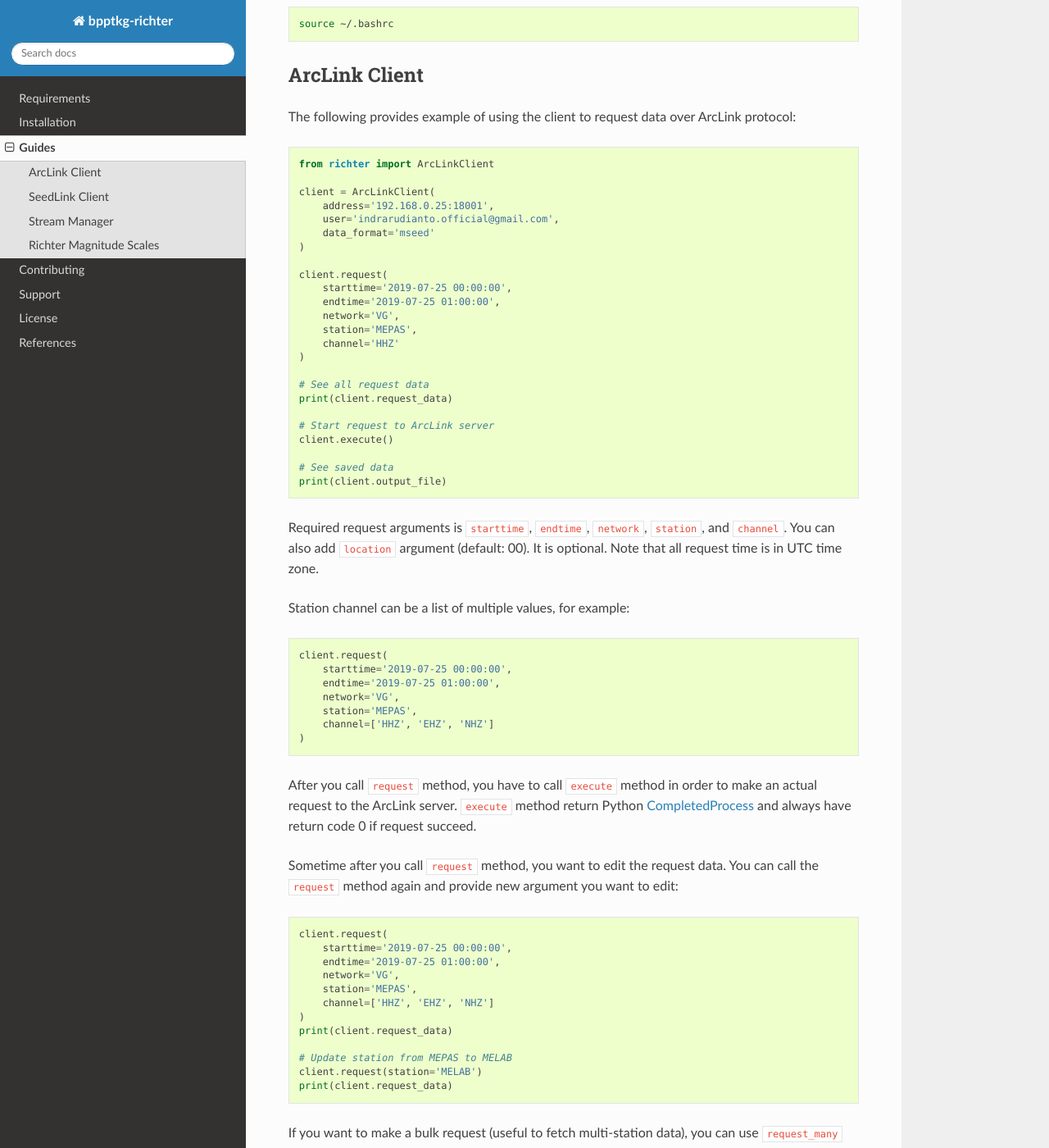
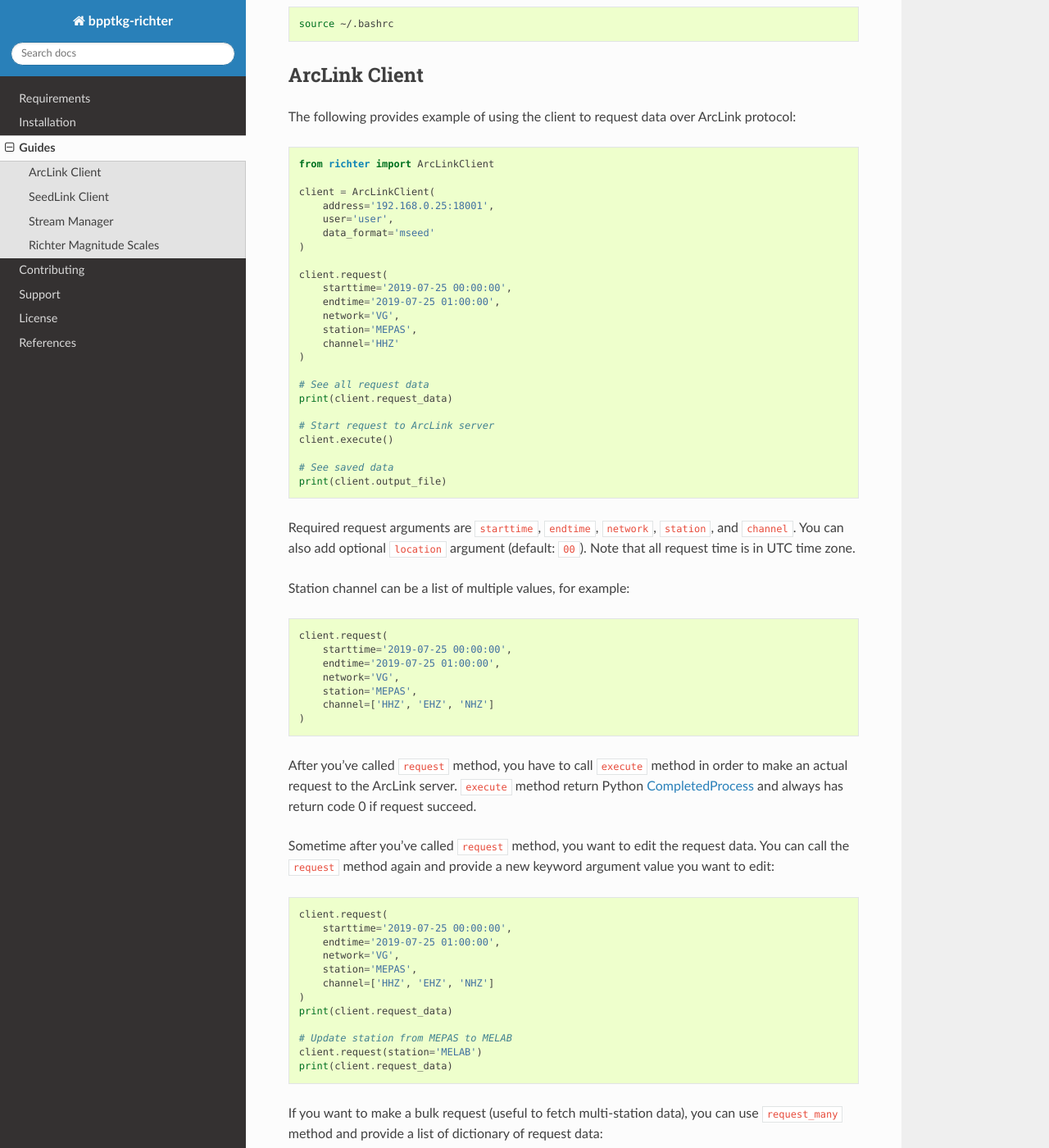
Before and after one commit to bpptkg/bpptkg-richter, a Sphinx documentation site: the page built from docs/guides.rst, in a window 1280 px wide and 1400 px high, scrolled down 431 px. Shown: the whole window at 82% size. Built offline with Sphinx 7.4.7 and the Read the Docs theme 2.0.0, drawn with Linux system fonts in a browser that asks for light colours; some of the changed text lies outside the part shown.

Commit message:
Update guides

```diff
--- a/docs/guides.rst
+++ b/docs/guides.rst
@@ -34,7 +34,7 @@ ArcLink protocol:
 
     client = ArcLinkClient(
         address='192.168.0.25:18001',
-        user='indrarudianto.official@gmail.com',
+        user='user',
         data_format='mseed'
     )
 
@@ -56,9 +56,9 @@ ArcLink protocol:
     print(client.output_file)
 
 
-Required request arguments is ``starttime``, ``endtime``, ``network``,
-``station``, and ``channel``. You can also add ``location`` argument (default:
-00). It is optional. Note that all request time is in UTC time zone.
+Required request arguments are ``starttime``, ``endtime``, ``network``,
+``station``, and ``channel``. You can also add optional ``location`` argument
+(default: ``00``). Note that all request time is in UTC time zone.
 
 Station channel can be a list of multiple values, for example:
 
@@ -72,13 +72,13 @@ Station channel can be a list of multiple values, for example:
         channel=['HHZ', 'EHZ', 'NHZ']
     )
 
-After you call ``request`` method, you have to call ``execute`` method in order
-to make an actual request to the ArcLink server. ``execute`` method return
-Python `CompletedProcess`_ and always have return code 0 if request succeed.
+After you've called ``request`` method, you have to call ``execute`` method in
+order to make an actual request to the ArcLink server. ``execute`` method return
+Python `CompletedProcess`_ and always has return code 0 if request succeed.
 
-Sometime after you call ``request`` method, you want to edit the request data.
-You can call the ``request`` method again and provide new argument you want
-to edit:
+Sometime after you've called ``request`` method, you want to edit the request
+data. You can call the ``request`` method again and provide a new keyword
+argument value you want to edit:
 
 .. code-block:: python
 
@@ -104,7 +104,7 @@ use ``request_many`` method and provide a list of dictionary of request data:
 
     client = ArcLinkClient(
         address='192.168.0.25:18001',
-        user='indrarudianto.official@gmail.com',
+        user='user',
         data_format='mseed'
     )
 
@@ -218,12 +218,12 @@ SeedLink protocol:
     print(client.output_file)
 
 Required request arguments is ``starttime``, ``endtime``, ``network``,
-``station``. You can also add ``channel`` argument. It is optional. It is also
-support one value or a list of multiple values. Note that all request time is in
-UTC time zone.
+``station``. You can also add optional ``channel`` argument. It is also support
+one value or a list of multiple values. Note that all request time is in UTC
+time zone.
 
 If you want to edit request data, you can call the ``request`` method again and
-provide new keyword argument. It is similar with using ArcLink client:
+provide a new keyword argument value. It is similar with using ArcLink client:
 
 .. code-block:: python
 
```
